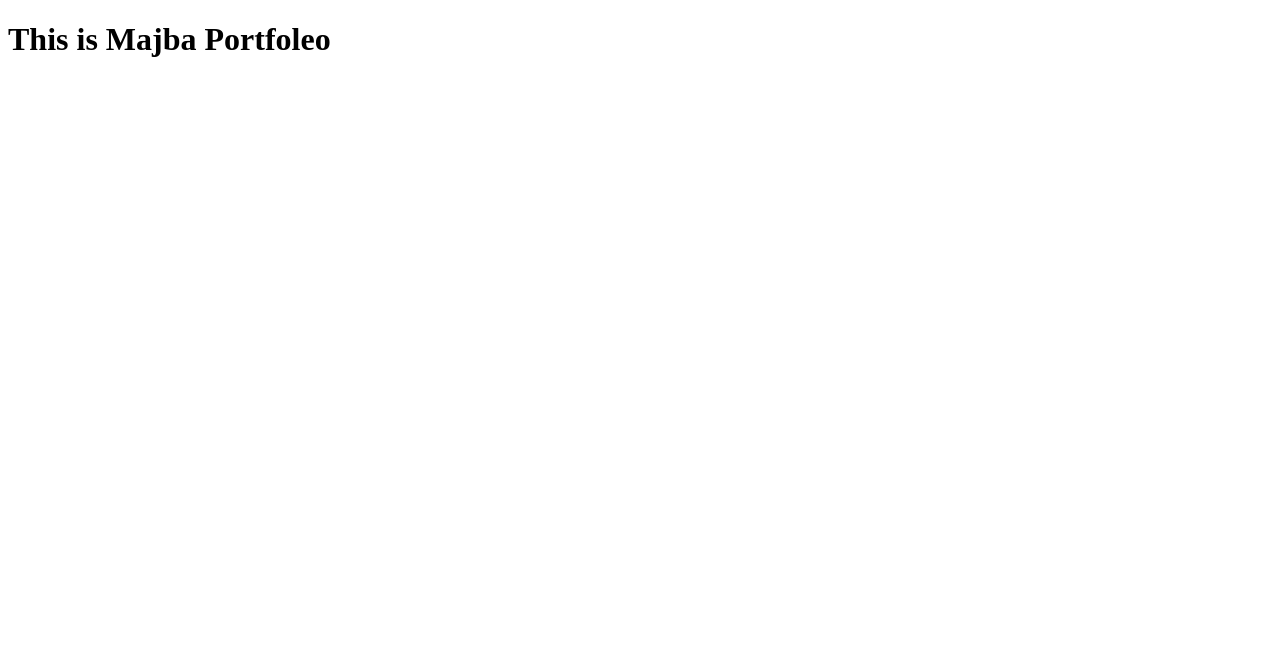
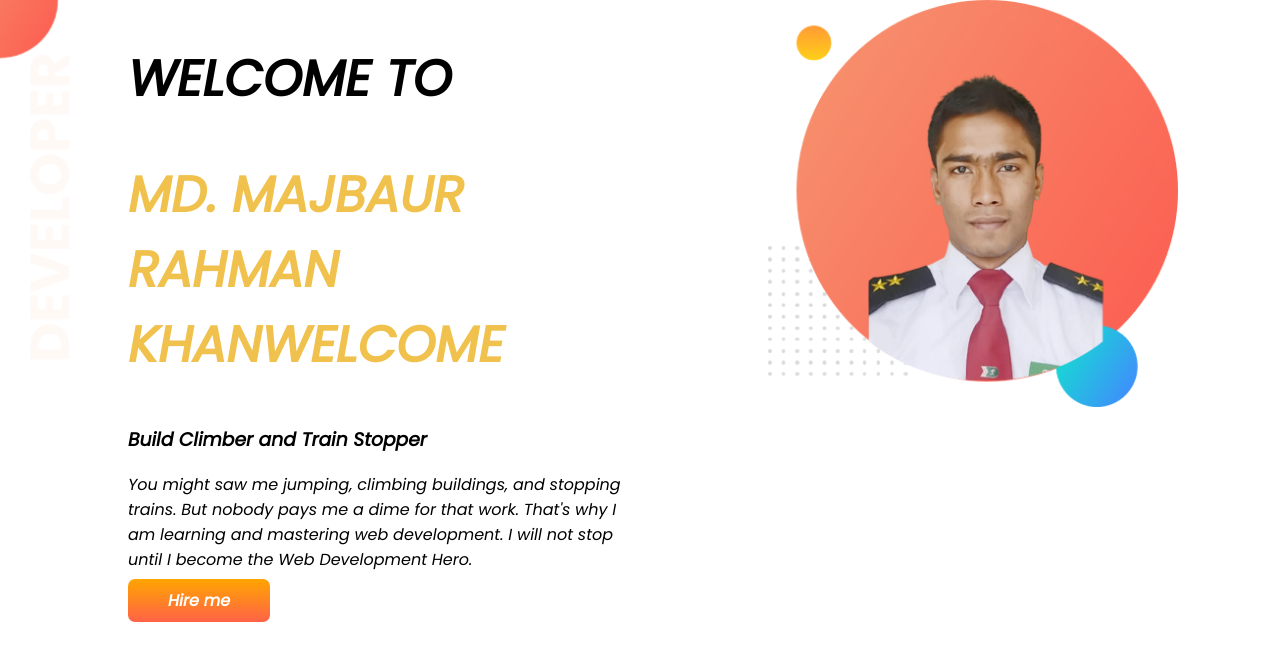
Before and after one commit to Majbaur/developer-portfileo, a plain HTML site: page index.html in a window 1280 px wide. Drawn offline with Linux system fonts and the light colour scheme.

Commit message:
second  commit

```diff
--- a/index.html
+++ b/index.html
@@ -6,11 +6,29 @@
     <meta http-equiv="X-UA-Compatible" content="IE=edge">
     <meta name="viewport" content="width=device-width, initial-scale=1.0">
     <title>Majba portfoleo</title>
+    <link rel="preconnect" href="https://fonts.googleapis.com">
+    <link rel="preconnect" href="https://fonts.gstatic.com" crossorigin>
+    <link href="https://fonts.googleapis.com/css2?family=Poppins:ital@1&display=swap" rel="stylesheet">
     <link rel="stylesheet" href="style.css">
 </head>
 
 <body>
-    <h1>This is Majba Portfoleo</h1>
-</body>
+    <section class="top-banner">
+        <div class="half-width">
+            <h1>WELCOME TO</h1>
+            <h1><span>MD. MAJBAUR RAHMAN KHAN<span>WELCOME</h1>
+            <h3>Build Climber and Train Stopper</h3>
+            <p>You might saw me jumping, climbing buildings, and stopping trains. But nobody pays me a dime for that
+                work.
+                That's why I am learning and mastering web development. I will not stop until I become the Web
+                Development
+                Hero.</p>
+            <a class="link-button" target="_blank" href="https://www.google.com/">Hire me</a>
+        </div>
+        <div class="half-width"><img src="images\majba-bg.png" alt=""></div>
+    </section>
+<br><br>
+<br>
+<br></body>
 
 </html>
--- a/style.css
+++ b/style.css
@@ -0,0 +1,42 @@
+body{
+
+    font-family: 'Poppins', sans-serif;
+    margin: 0;
+}
+h1{
+    font-size:50px;
+
+}
+spAn{
+    color: #f0c24d;
+}
+.majba{
+    width:50%;
+    height:50%;
+}
+section{
+    display: flex;
+}
+
+.half-width{
+    width: 50%;
+    height: 50%;
+    padding-left: 10%;
+}
+.half-width img{
+    width: 80%;
+
+}
+.link-button{
+    text-decoration: none;
+    background-image: linear-gradient(orange,tomato);
+    padding: 10px 40px;
+    border-radius: 7px;
+    color: white;
+    font-weight: 700;
+}
+.top-banner{
+    background-image: url(images/top-banner.png);
+    background-repeat: no-repeat;
+
+}
```
Also changed, not shown: images/dream-bg.png (added), images/exp-bg.png (added), images/jhankar.png (added), images/jhankar2.png (added), images/majba-bg.png (added), images/my-bg.png (added), images/my-bg2.png (added), images/top-banner.png (added), 7 other files.
